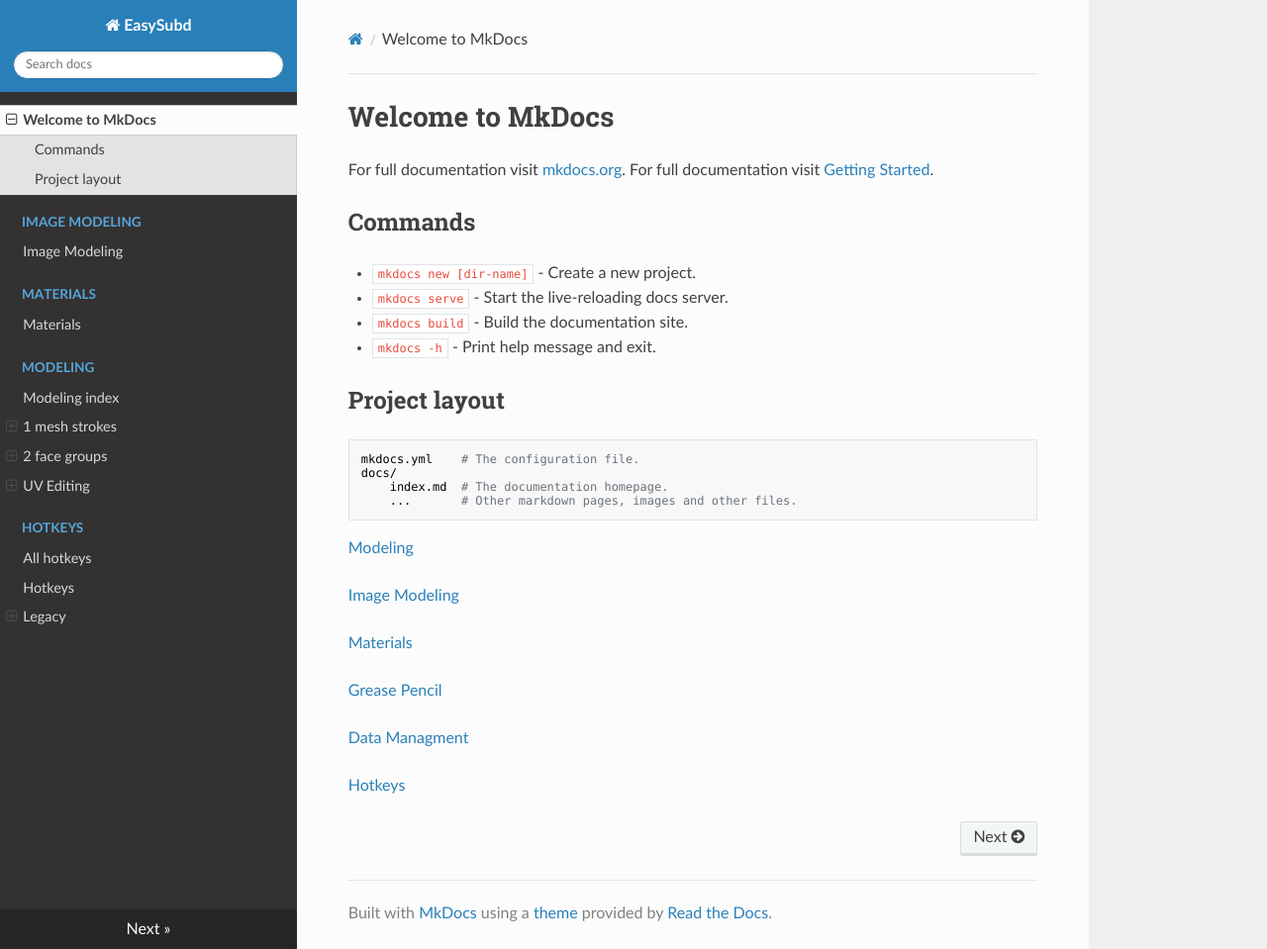
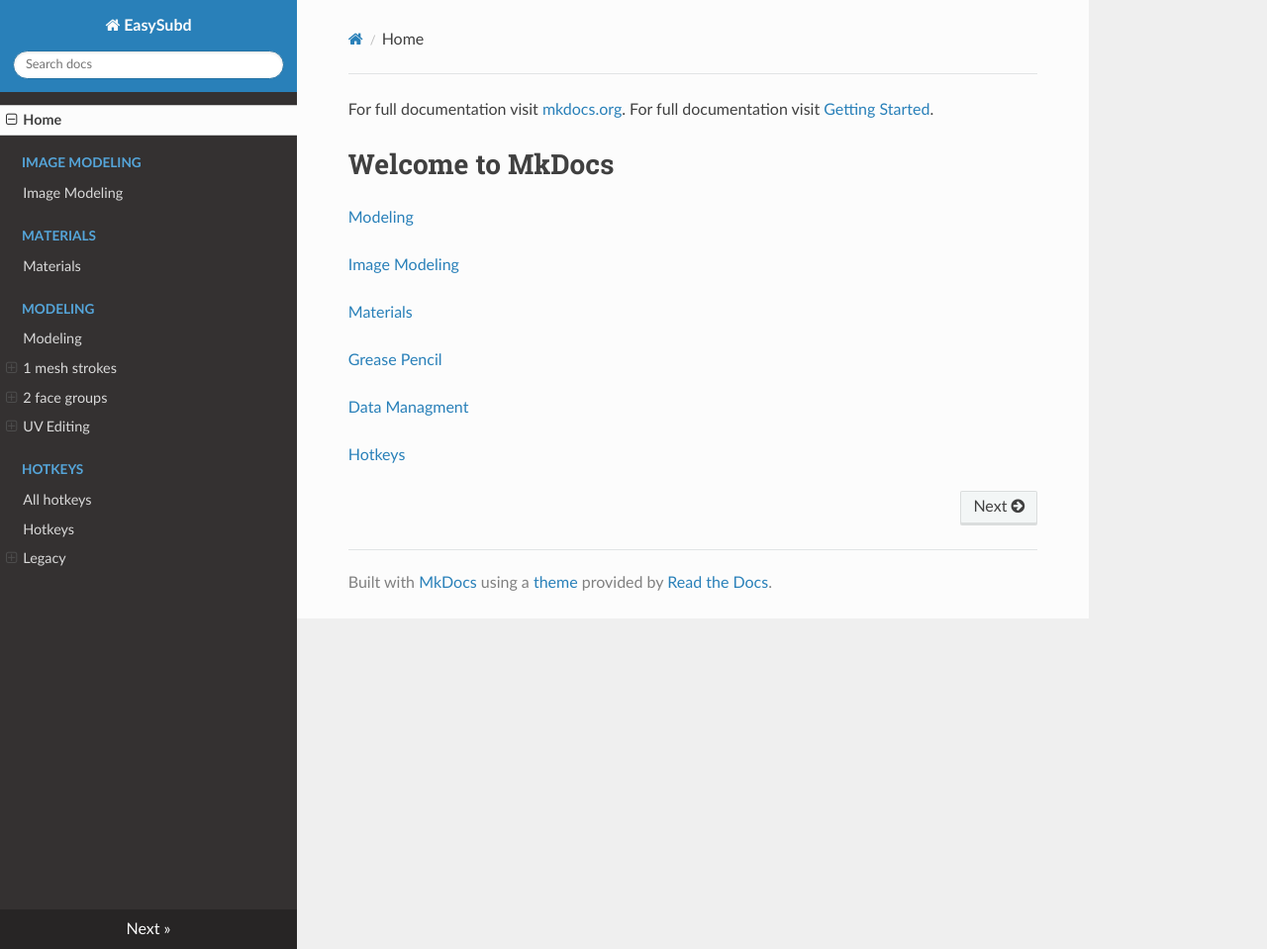
Before and after one commit to yursiv/EasySubd, an MkDocs documentation site: the page built from docs/index.md, in a window 1280 px wide and 959 px high. Shown: the whole window at 99% size. Built offline with MkDocs 1.6.1, drawn with Linux system fonts in a browser that asks for light colours; nearby versions of some CDN libraries.

Commit message:
docs upload

```diff
--- a/docs/index.md
+++ b/docs/index.md
@@ -1,21 +1,6 @@
-# Welcome to MkDocs
-
 For full documentation visit [mkdocs.org](https://www.mkdocs.org).
 For full documentation visit [Getting Started](https://www.mkdocs.org/#getting-started).
-
-## Commands
-
-* `mkdocs new [dir-name]` - Create a new project.
-* `mkdocs serve` - Start the live-reloading docs server.
-* `mkdocs build` - Build the documentation site.
-* `mkdocs -h` - Print help message and exit.
-
-## Project layout
-
-    mkdocs.yml    # The configuration file.
-    docs/
-        index.md  # The documentation homepage.
-        ...       # Other markdown pages, images and other files.
+# Welcome to MkDocs
 
 [Modeling]
 
@@ -29,9 +14,9 @@
 
 [Hotkeys]
 
-[Modeling]: Modeling/modeling_index.md
+[Modeling]: Modeling/modeling.md
 [Image Modeling]: Image%20Modeling/image_modeling.md
 [Data Managment]: Data%20Managment/data_managment.md
 [Materials]: Materials/materials.md
 [Grease Pencil]: Grease%20Pencil/grease_pencil.md
-[Hotkeys]: hotkeys/hotkeys_index.md
+[Hotkeys]: hotkeys/hotkeys.md
```
Also changed, not shown: docs/Modeling/modeling.md (renamed from docs/Modeling/modeling_index.md), docs/hotkeys/hotkeys.md (renamed from docs/hotkeys/hotkeys_index.md).
